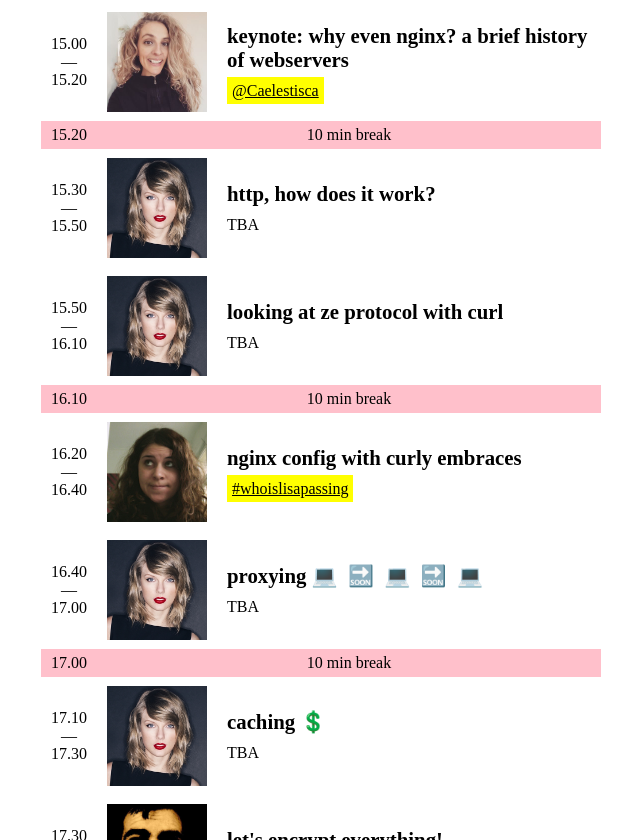
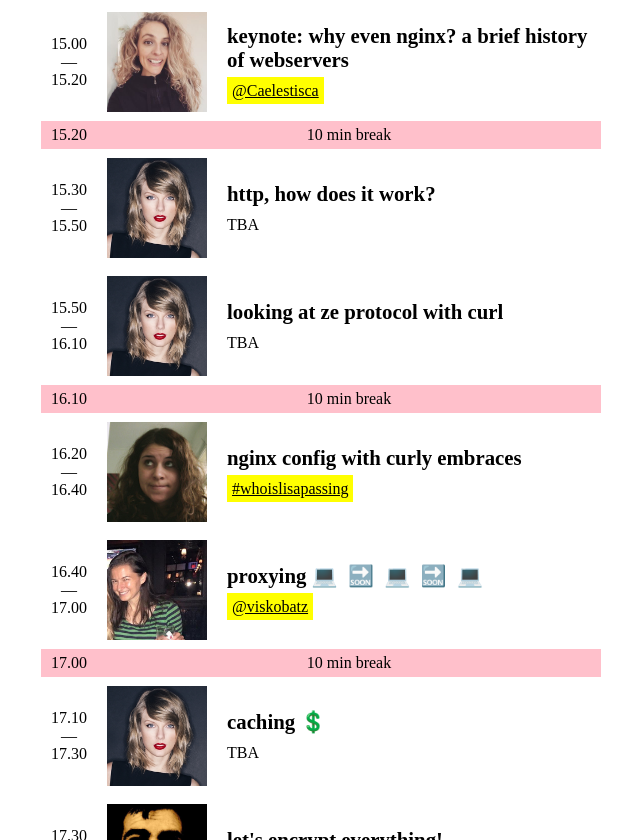
Before and after one commit to miketheman/ngenious.website, a plain HTML site: page web/index.html in a window 1280 px wide. Shown: the part 342-1182 px from the top of the page, without its empty margins (319-959 px from the left). Drawn offline with Linux system fonts and the light colour scheme.

Commit message:
libby!!!

```diff
--- a/web/index.html
+++ b/web/index.html
@@ -243,10 +243,10 @@
             <time datetime="2016-05-20T16:40:00Z">16.40</time><br />&mdash;<br />
             <time datetime="2016-05-20T17:00:00Z">17.00</time>
         </td>
-        <td><img src="taylor.jpg" alt="taylor" /></td>
+        <td><img src="libby.jpg" alt="libby" /></td>
         <td>
             <h3>proxying 💻&nbsp;&nbsp;🔜&nbsp;&nbsp;💻&nbsp;&nbsp;🔜&nbsp;&nbsp;💻</h3>
-            <div>TBA</div>
+            <div><a href="https://twitter.com/viskobatz">@viskobatz</a></div>
         </td>
     </tr>
     <tr class="in-between">
```
Also changed, not shown: web/libby.jpg (added).
